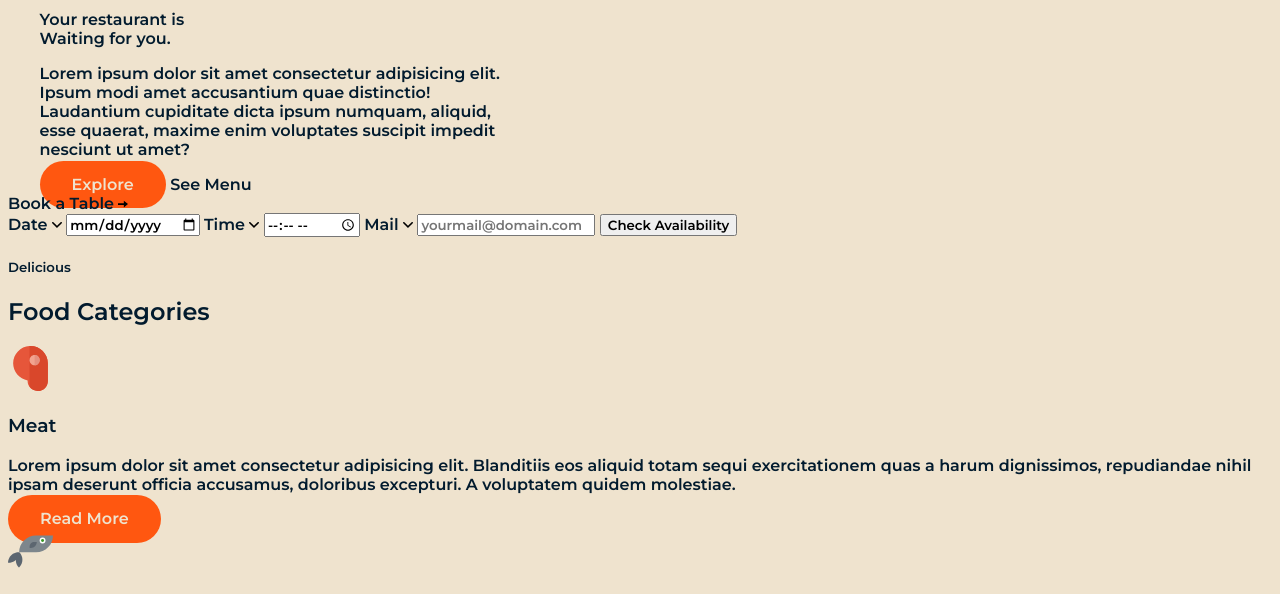
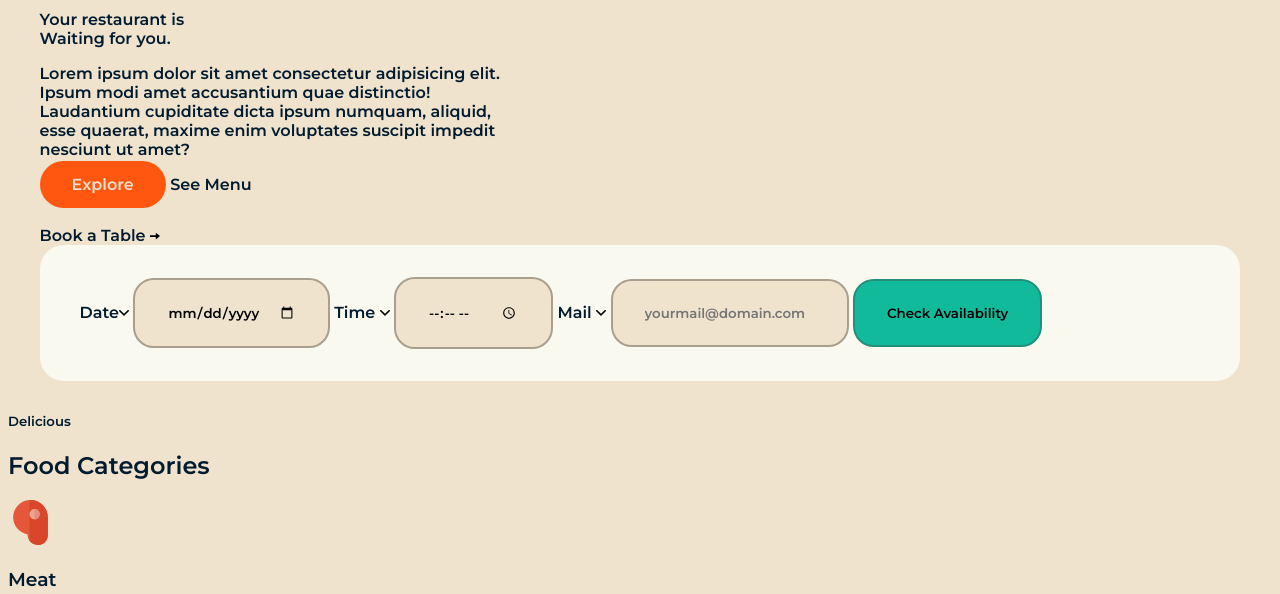
Before and after one commit to JosePaezL/PracticaCSS1-PaezLopezJosePablo, a plain HTML site: page index.html in a window 1280 px wide. Shown: the part 206-800 px from the top of the page. Drawn offline with nearby package versions, Linux system fonts and the light colour scheme; a web font is replaced by a local one.

Commit message:
Avance 2

```diff
--- a/index.html
+++ b/index.html
@@ -24,7 +24,8 @@
             <h1>Eat, drink and Enjoy.</h1>
             <div>Your restaurant is Waiting for you.</div>
             <p>Lorem ipsum dolor sit amet consectetur adipisicing elit. Ipsum modi amet accusantium quae distinctio!
-                Laudantium cupiditate dicta ipsum numquam, aliquid, esse quaerat, maxime enim voluptates suscipit impedit
+                Laudantium cupiditate dicta ipsum numquam, aliquid, esse quaerat, maxime enim voluptates suscipit
+                impedit
                 nesciunt ut amet?</p>
             <a href="" class="button orange">Explore</a>
             <a href="">See Menu</a>
@@ -38,21 +39,28 @@
         </div>
         <div class="card">
             <form action="">
-                <label for="date">Date
-                    <img src="./icons/arrow_2.svg" alt="arrow" height="10"></label>
-                <input type="date" name="date">
+                <label for="date">Date<img src="./icons/arrow_2.svg" alt="arrow" height="10"></label>
+                <div>
+                    <input type="date" name="date"" class="card-input">
+                </div>
                 <label for="time">Time <img src="./icons/arrow_2.svg" alt="arrow" height="10"></label>
-                <input type="time" name="time" id="">
+                <div>
+                    <input type="time" name="time" id="" class="card-input">
+                </div>
                 <label for="mail">Mail <img src="./icons/arrow_2.svg" alt="arrow" height="10"></label>
-                <input type="email" value="" placeholder="yourmail@domain.com">
-                <input type="submit" value="Check Availability">
+                <div>
+                    <input type="email" value="" placeholder="yourmail@domain.com" class="card-input">
+                </div>
+                <div>
+                    <input type="submit" value="Check Availability" class="submit">
+                </div>
             </form>
         </div>
     </section>
     <section>
         <h5>Delicious</h5>
         <h2>Food Categories</h2>
-        <div class="card">
+        <div class="card-food">
             <img src="imgs/categories/meat.svg" alt="" height="45">
             <h3>Meat</h3>
             <p>Lorem ipsum dolor sit amet consectetur adipisicing elit. Blanditiis eos aliquid totam sequi
--- a/styles.css
+++ b/styles.css
@@ -1,5 +1,3 @@
-
-
 @import url('https://fonts.googleapis.com/css2?family=Playfair+Display:ital,wght@0,400..900;1,400..900&display=swap');
 @import url('https://fonts.googleapis.com/css2?family=Montserrat:ital,wght@0,100..900;1,100..900&display=swap');
 
@@ -87,3 +85,45 @@ header a{
     background-color: #FF5710;
     color: #EFE3CE;
 }
+
+.booking{
+    margin: auto;
+    margin-top: 2rem;
+    margin-bottom: 2rem;
+    width: 95%;
+}
+
+.card{
+    background-color:  #F9F9EF;
+    border-radius: 1.5rem 1.5rem;
+    padding: 2rem 2.5rem;
+    display: flex;
+    align-items: center;
+    gap: 10px;
+}
+
+.booking .card div{
+    display: inline-flex;
+    flex-direction: column;
+}
+
+.booking .card div .card-input{
+    background-color: #EFE3CE;
+    border: 2px solid #a89f8e;
+    border-radius: 1.3rem 1.3rem;
+    padding: 1.5rem 2rem;
+    width: auto;
+}
+
+.booking .card div .submit{
+    background-color: #12BA9C;
+    border: 2px solid #238f7b;
+    border-radius: 1.3rem 1.3rem;
+    padding: 1.5rem 2rem;
+}
+
+.booking .card-input{
+    border: none;
+    background: transparent;
+    outline: none;
+}
```
